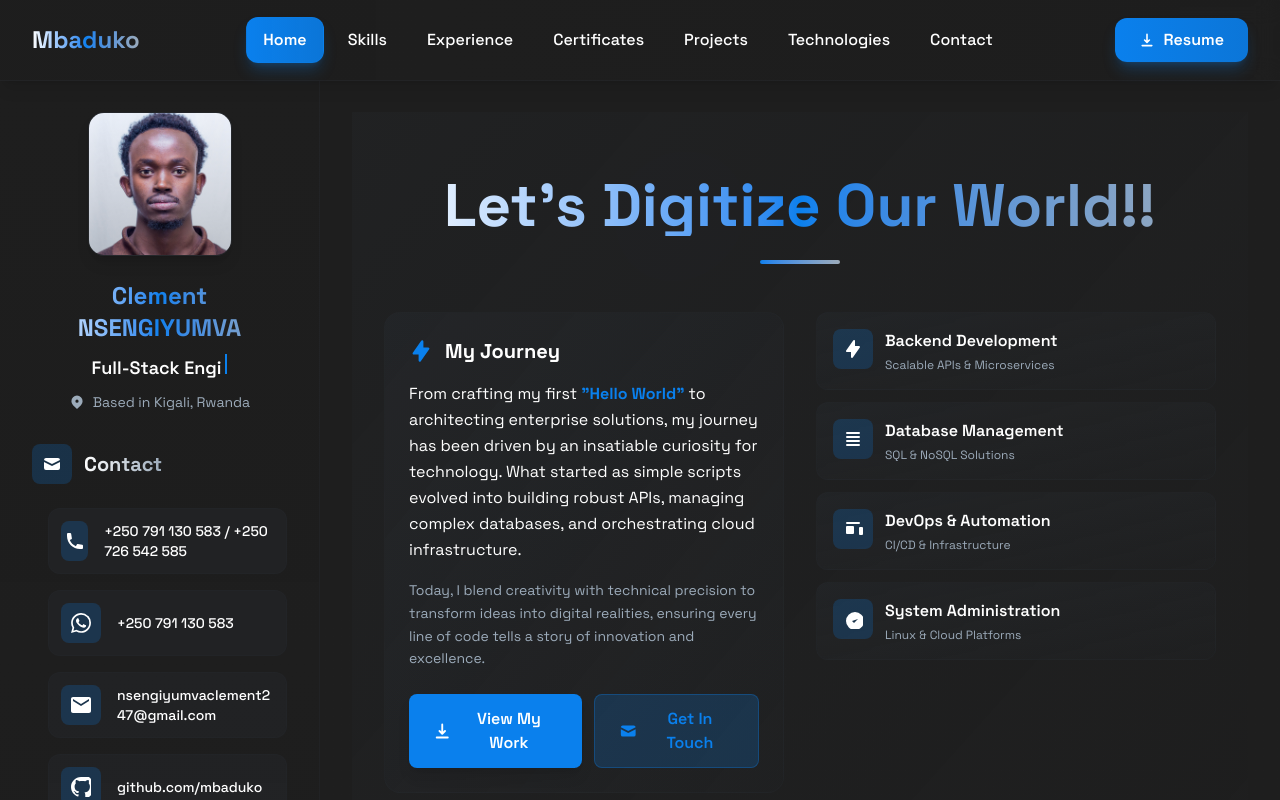
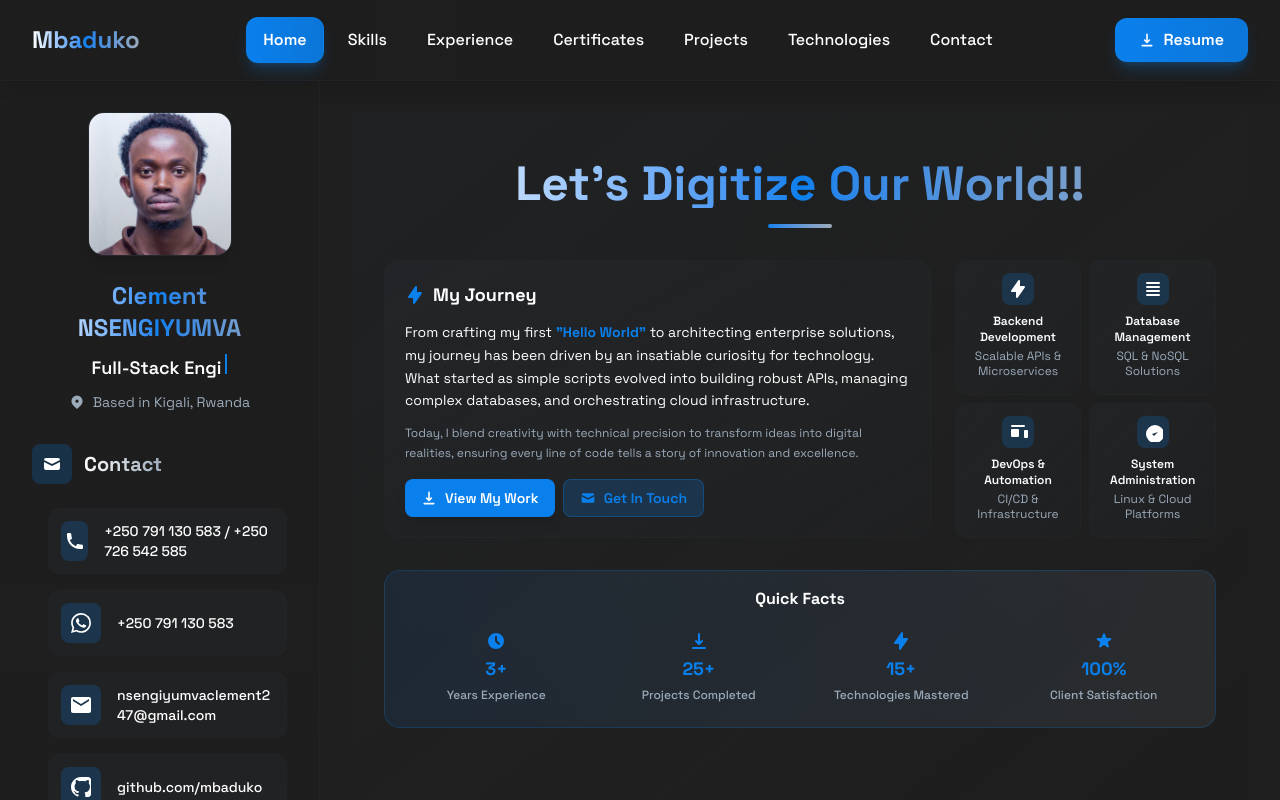
Before and after one commit to Mbaduko/portfolio, a Next.js app: page / in a window 1280 px wide. Built offline with nearby package versions, Linux system fonts and the light colour scheme.

Commit message:
feat: Make quick facts interactive

```diff
--- a/src/components/sections/HeroBioSection.tsx
+++ b/src/components/sections/HeroBioSection.tsx
@@ -1,3 +1,5 @@
+'use client';
+
 import SectionWrapper from '@/components/ui/SectionWrapper';
 
 export default function HeroBioSection() {
@@ -40,50 +42,96 @@ export default function HeroBioSection() {
     }
   ];
 
+  const scrollToSection = (sectionId: string) => {
+    const element = document.getElementById(sectionId);
+    const mainElement = document.querySelector('main');
+
+    if (element && mainElement) {
+      const elementTop = element.offsetTop;
+      mainElement.scrollTo({
+        top: elementTop - 100, // Offset for header
+        behavior: 'smooth'
+      });
+    }
+  };
+
+  const handleViewWork = () => {
+    scrollToSection('projects');
+  };
+
+  const handleGetInTouch = () => {
+    scrollToSection('contact');
+  };
+
+  const handleQuickFactClick = (fact: string) => {
+    switch (fact) {
+      case 'experience':
+        scrollToSection('experience');
+        break;
+      case 'projects':
+        scrollToSection('projects');
+        break;
+      case 'technologies':
+        scrollToSection('technologies');
+        break;
+      case 'contact':
+        scrollToSection('contact');
+        break;
+      default:
+        break;
+    }
+  };
+
   return (
-    <SectionWrapper id="home" padding="lg" showBackground>
-      {/* Hero Title */}
-      <div className="text-center mb-12">
-        <h1 className="text-5xl md:text-6xl font-bold text-foreground mb-6 bg-gradient-to-r from-foreground via-primary-button to-accent-text bg-clip-text text-transparent">
+    <SectionWrapper id="home" padding="md" showBackground>
+      {/* Hero Title - More Compact */}
+      <div className="text-center mb-8">
+        <h1 className="text-4xl md:text-5xl font-bold text-foreground mb-4 bg-gradient-to-r from-foreground via-primary-button to-accent-text bg-clip-text text-transparent">
           Let's Digitize Our World!!
         </h1>
-        <div className="w-20 h-1 bg-gradient-to-r from-primary-button to-accent-text mx-auto rounded-full"></div>
+        <div className="w-16 h-1 bg-gradient-to-r from-primary-button to-accent-text mx-auto rounded-full"></div>
       </div>
 
-      {/* Main Content */}
-      <div className="grid grid-cols-1 lg:grid-cols-2 gap-8 mb-12">
-        {/* Professional Journey */}
-        <div className="bg-gradient-to-br from-secondary-bg/30 to-secondary-bg/10 rounded-2xl p-6 border border-secondary-bg/20">
-          <h3 className="text-xl font-bold text-foreground mb-4 flex items-center">
-            <svg className="w-6 h-6 mr-3 text-primary-button" fill="currentColor" viewBox="0 0 20 20">
+      {/* Main Content - More Compact Layout */}
+      <div className="grid grid-cols-1 lg:grid-cols-3 gap-6 mb-8">
+        {/* Professional Journey - Compact */}
+        <div className="lg:col-span-2 bg-gradient-to-br from-secondary-bg/30 to-secondary-bg/10 rounded-2xl p-5 border border-secondary-bg/20">
+          <h3 className="text-lg font-bold text-foreground mb-3 flex items-center">
+            <svg className="w-5 h-5 mr-2 text-primary-button" fill="currentColor" viewBox="0 0 20 20">
               <path fillRule="evenodd" d="M11.3 1.046A1 1 0 0112 2v5h4a1 1 0 01.82 1.573l-7 10A1 1 0 018 18v-5H4a1 1 0 01-.82-1.573l7-10a1 1 0 011.12-.38z" clipRule="evenodd" />
             </svg>
             My Journey
           </h3>
-          <p className="text-foreground leading-relaxed mb-4">
+          <p className="text-foreground leading-relaxed mb-3 text-sm">
             From crafting my first <strong className="text-primary-button">"Hello World"</strong> to architecting
             enterprise solutions, my journey has been driven by an insatiable curiosity for technology.
             What started as simple scripts evolved into building robust APIs, managing complex databases,
             and orchestrating cloud infrastructure.
           </p>
-          <p className="text-accent-text leading-relaxed text-sm mb-6">
+          <p className="text-accent-text leading-relaxed text-xs mb-4">
             Today, I blend creativity with technical precision to transform ideas into digital realities,
             ensuring every line of code tells a story of innovation and excellence.
           </p>
 
-          {/* Call to Action */}
-          <div className="flex flex-col sm:flex-row gap-3">
-            <button className="bg-primary-button text-white px-6 py-3 rounded-lg font-semibold hover:bg-primary-button/90 transition-all duration-300 transform hover:scale-105 shadow-lg hover:shadow-xl">
+          {/* Call to Action - Compact */}
+          <div className="flex flex-col sm:flex-row gap-2">
+            <button
+              onClick={handleViewWork}
+              className="bg-primary-button text-white px-4 py-2 rounded-lg font-semibold hover:bg-primary-button/90 transition-all duration-300 transform hover:scale-105 shadow-lg hover:shadow-xl text-sm cursor-pointer"
+            >
               <div className="flex items-center justify-center space-x-2">
-                <svg className="w-5 h-5" fill="currentColor" viewBox="0 0 20 20">
+                <svg className="w-4 h-4" fill="currentColor" viewBox="0 0 20 20">
                   <path fillRule="evenodd" d="M3 17a1 1 0 011-1h12a1 1 0 110 2H4a1 1 0 01-1-1zm3.293-7.707a1 1 0 011.414 0L9 10.586V3a1 1 0 112 0v7.586l1.293-1.293a1 1 0 111.414 1.414l-3 3a1 1 0 01-1.414 0l-3-3a1 1 0 010-1.414z" clipRule="evenodd" />
                 </svg>
                 <span>View My Work</span>
               </div>
             </button>
-            <button className="bg-primary-button/20 border border-primary-button/30 text-primary-button px-6 py-3 rounded-lg font-semibold hover:bg-primary-button/30 hover:border-primary-button/50 transition-all duration-300 transform hover:scale-105">
+            <button
+              onClick={handleGetInTouch}
+              className="bg-primary-button/20 border border-primary-button/30 text-primary-button px-4 py-2 rounded-lg font-semibold hover:bg-primary-button/30 hover:border-primary-button/50 transition-all duration-300 transform hover:scale-105 text-sm cursor-pointer"
+            >
               <div className="flex items-center justify-center space-x-2">
-                <svg className="w-5 h-5" fill="currentColor" viewBox="0 0 20 20">
+                <svg className="w-4 h-4" fill="currentColor" viewBox="0 0 20 20">
                   <path d="M2.003 5.884L10 9.882l7.997-3.998A2 2 0 0016 4H4a2 2 0 00-1.997 1.884z" />
                   <path d="M18 8.118l-8 4-8-4V14a2 2 0 002 2h12a2 2 0 002-2V8.118z" />
                 </svg>
@@ -93,17 +141,21 @@ export default function HeroBioSection() {
           </div>
         </div>
 
-        {/* Core Expertise */}
-        <div className="space-y-3">
+        {/* Core Expertise - Compact Grid */}
+        <div className="grid grid-cols-2 gap-2">
           {expertise.map((item, index) => (
-            <div key={index} className="bg-gradient-to-br from-secondary-bg/30 to-secondary-bg/10 rounded-xl p-4 border border-secondary-bg/20 hover:border-primary-button/30 transition-colors duration-300">
-              <div className="flex items-start space-x-3">
-                <div className="bg-primary-button/20 w-10 h-10 rounded-lg flex items-center justify-center flex-shrink-0">
-                  <span className="text-lg">{item.icon}</span>
+            <div
+              key={index}
+              className="bg-gradient-to-br from-secondary-bg/30 to-secondary-bg/10 rounded-xl p-3 border border-secondary-bg/20 hover:border-primary-button/30 transition-all duration-300 cursor-pointer hover:scale-105 hover:shadow-lg"
+              onClick={() => scrollToSection('skills')}
+            >
+              <div className="flex flex-col items-center text-center space-y-2">
+                <div className="bg-primary-button/20 w-8 h-8 rounded-lg flex items-center justify-center">
+                  <span className="text-sm">{item.icon}</span>
                 </div>
                 <div>
-                  <h4 className="text-base font-semibold text-foreground mb-1">{item.title}</h4>
-                  <p className="text-accent-text text-xs">{item.description}</p>
+                  <h4 className="text-xs font-semibold text-foreground mb-1">{item.title}</h4>
+                  <p className="text-accent-text text-xs leading-tight">{item.description}</p>
                 </div>
               </div>
             </div>
@@ -111,44 +163,56 @@ export default function HeroBioSection() {
         </div>
       </div>
 
-      {/* Quick Facts */}
-      <div className="bg-gradient-to-r from-primary-button/10 to-accent-text/10 rounded-2xl p-6 border border-primary-button/20">
-        <h3 className="text-lg font-bold text-foreground mb-4 text-center">Quick Facts</h3>
-        <div className="grid grid-cols-2 md:grid-cols-4 gap-4">
-          <div className="text-center">
-            <div className="flex justify-center mb-2">
-              <svg className="w-6 h-6 text-primary-button" fill="currentColor" viewBox="0 0 20 20">
+      {/* Quick Facts - Compact and Always Visible */}
+      <div className="bg-gradient-to-r from-primary-button/10 to-accent-text/10 rounded-2xl p-4 border border-primary-button/20">
+        <h3 className="text-base font-bold text-foreground mb-3 text-center">Quick Facts</h3>
+        <div className="grid grid-cols-2 md:grid-cols-4 gap-3">
+          <div
+            className="text-center cursor-pointer hover:scale-105 transition-all duration-300 p-2 rounded-lg hover:bg-primary-button/10"
+            onClick={() => handleQuickFactClick('experience')}
+          >
+            <div className="flex justify-center mb-1">
+              <svg className="w-5 h-5 text-primary-button" fill="currentColor" viewBox="0 0 20 20">
                 <path fillRule="evenodd" d="M10 18a8 8 0 100-16 8 8 0 000 16zm1-12a1 1 0 10-2 0v4a1 1 0 00.293.707l2.828 2.829a1 1 0 101.415-1.415L11 9.586V6z" clipRule="evenodd" />
               </svg>
             </div>
-            <div className="text-xl font-bold text-primary-button mb-1">3+</div>
+            <div className="text-lg font-bold text-primary-button mb-1">3+</div>
             <div className="text-accent-text text-xs font-medium">Years Experience</div>
           </div>
-          <div className="text-center">
-            <div className="flex justify-center mb-2">
-              <svg className="w-6 h-6 text-primary-button" fill="currentColor" viewBox="0 0 20 20">
+          <div
+            className="text-center cursor-pointer hover:scale-105 transition-all duration-300 p-2 rounded-lg hover:bg-primary-button/10"
+            onClick={() => handleQuickFactClick('projects')}
+          >
+            <div className="flex justify-center mb-1">
+              <svg className="w-5 h-5 text-primary-button" fill="currentColor" viewBox="0 0 20 20">
                 <path fillRule="evenodd" d="M3 17a1 1 0 011-1h12a1 1 0 110 2H4a1 1 0 01-1-1zm3.293-7.707a1 1 0 011.414 0L9 10.586V3a1 1 0 112 0v7.586l1.293-1.293a1 1 0 111.414 1.414l-3 3a1 1 0 01-1.414 0l-3-3a1 1 0 010-1.414z" clipRule="evenodd" />
               </svg>
             </div>
-            <div className="text-xl font-bold text-primary-button mb-1">25+</div>
+            <div className="text-lg font-bold text-primary-button mb-1">25+</div>
             <div className="text-accent-text text-xs font-medium">Projects Completed</div>
           </div>
-          <div className="text-center">
-            <div className="flex justify-center mb-2">
-              <svg className="w-6 h-6 text-primary-button" fill="currentColor" viewBox="0 0 20 20">
+          <div
+            className="text-center cursor-pointer hover:scale-105 transition-all duration-300 p-2 rounded-lg hover:bg-primary-button/10"
+            onClick={() => handleQuickFactClick('technologies')}
+          >
+            <div className="flex justify-center mb-1">
+              <svg className="w-5 h-5 text-primary-button" fill="currentColor" viewBox="0 0 20 20">
                 <path fillRule="evenodd" d="M11.3 1.046A1 1 0 0112 2v5h4a1 1 0 01.82 1.573l-7 10A1 1 0 018 18v-5H4a1 1 0 01-.82-1.573l7-10a1 1 0 011.12-.38z" clipRule="evenodd" />
               </svg>
             </div>
-            <div className="text-xl font-bold text-primary-button mb-1">15+</div>
+            <div className="text-lg font-bold text-primary-button mb-1">15+</div>
             <div className="text-accent-text text-xs font-medium">Technologies Mastered</div>
           </div>
-          <div className="text-center">
-            <div className="flex justify-center mb-2">
-              <svg className="w-6 h-6 text-primary-button" fill="currentColor" viewBox="0 0 20 20">
+          <div
+            className="text-center cursor-pointer hover:scale-105 transition-all duration-300 p-2 rounded-lg hover:bg-primary-button/10"
+            onClick={() => handleQuickFactClick('contact')}
+          >
+            <div className="flex justify-center mb-1">
+              <svg className="w-5 h-5 text-primary-button" fill="currentColor" viewBox="0 0 20 20">
                 <path d="M9.049 2.927c.3-.921 1.603-.921 1.902 0l1.07 3.292a1 1 0 00.95.69h3.462c.969 0 1.371 1.24.588 1.81l-2.8 2.034a1 1 0 00-.364 1.118l1.07 3.292c.3.921-.755 1.688-1.54 1.118l-2.8-2.034a1 1 0 00-1.175 0l-2.8 2.034c-.784.57-1.838-.197-1.539-1.118l1.07-3.292a1 1 0 00-.364-1.118L2.98 8.72c-.783-.57-.38-1.81.588-1.81h3.461a1 1 0 00.951-.69l1.07-3.292z" />
               </svg>
             </div>
-            <div className="text-xl font-bold text-primary-button mb-1">100%</div>
+            <div className="text-lg font-bold text-primary-button mb-1">100%</div>
             <div className="text-accent-text text-xs font-medium">Client Satisfaction</div>
           </div>
         </div>
```
